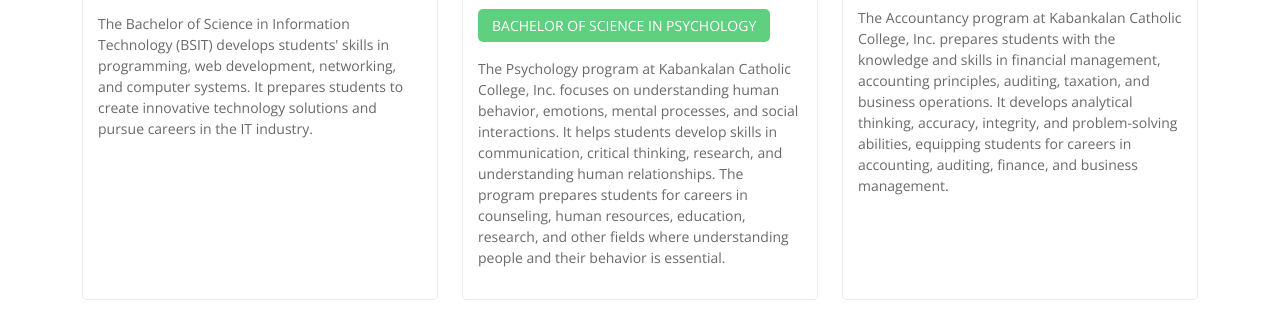
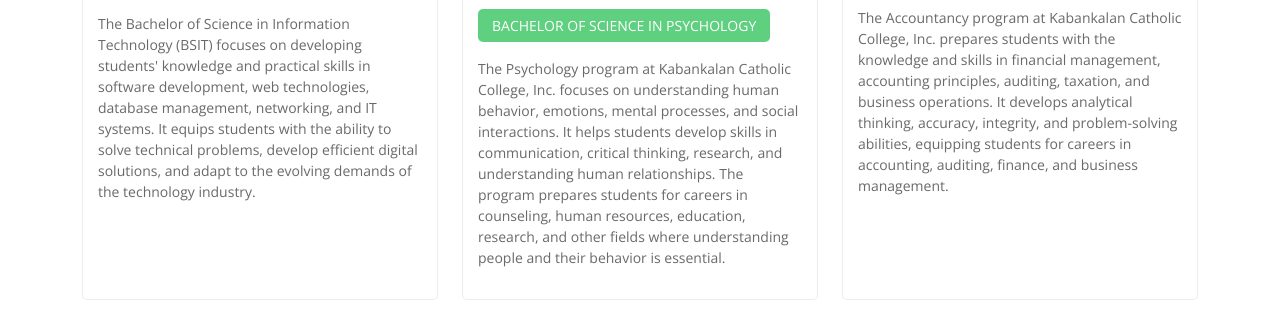
Before and after one commit to anolgaromel16-art/project2, a plain HTML site: page anolga-project-2/courses.html in a window 1280 px wide. Shown: the part 846-1180 px from the top of the page. Drawn offline with nearby package versions, Linux system fonts and the light colour scheme.

Commit message:
Update BSIT program description

```diff
--- a/anolga-project-2/courses.html
+++ b/anolga-project-2/courses.html
@@ -101,7 +101,7 @@
                   <p class="category">BACHELOR OF SCIENCE IN INFORMATION TECHNOLOGY</p>
                 </div>
 
-                <p class="description">The Bachelor of Science in Information Technology (BSIT) develops students' skills in programming, web development, networking, and computer systems. It prepares students to create innovative technology solutions and pursue careers in the IT industry.</p>
+                <p class="description">The Bachelor of Science in Information Technology (BSIT) focuses on developing students' knowledge and practical skills in software development, web technologies, database management, networking, and IT systems. It equips students with the ability to solve technical problems, develop efficient digital solutions, and adapt to the evolving demands of the technology industry.</p>
               </div>
             </div>
           </div> <!-- End Course Item-->
```
